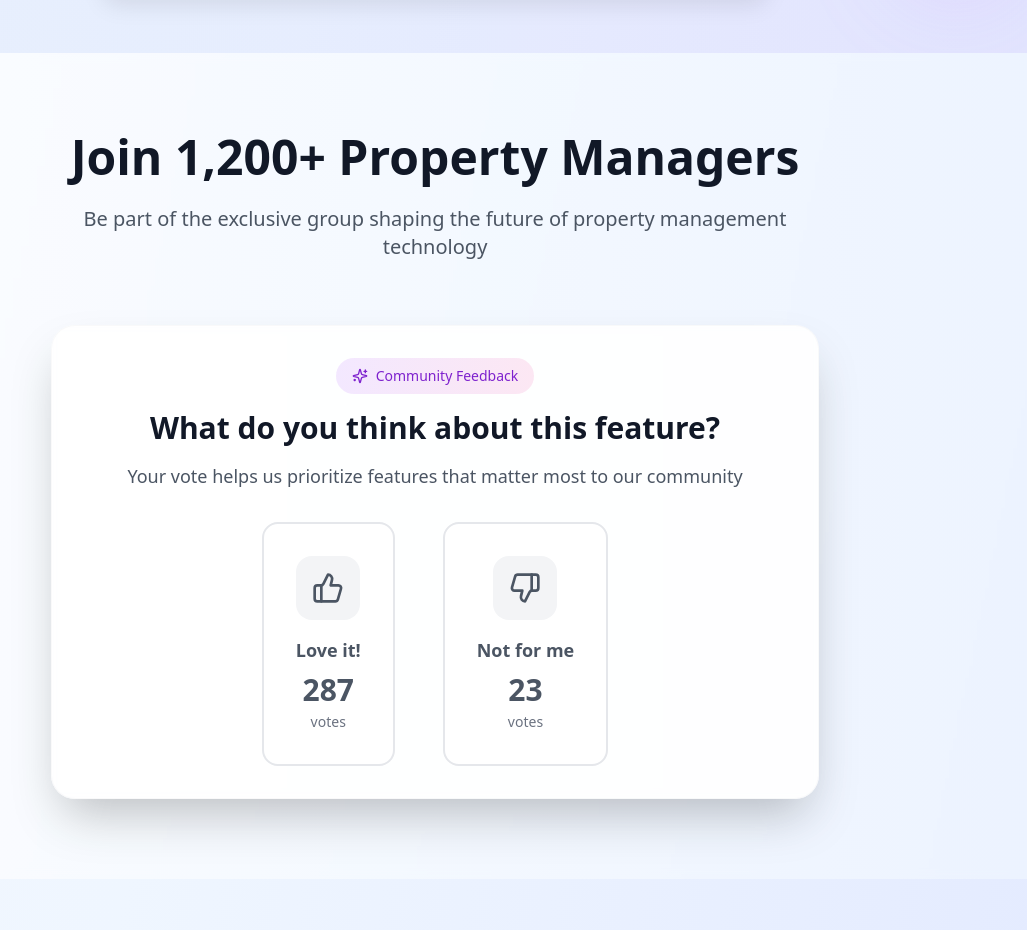
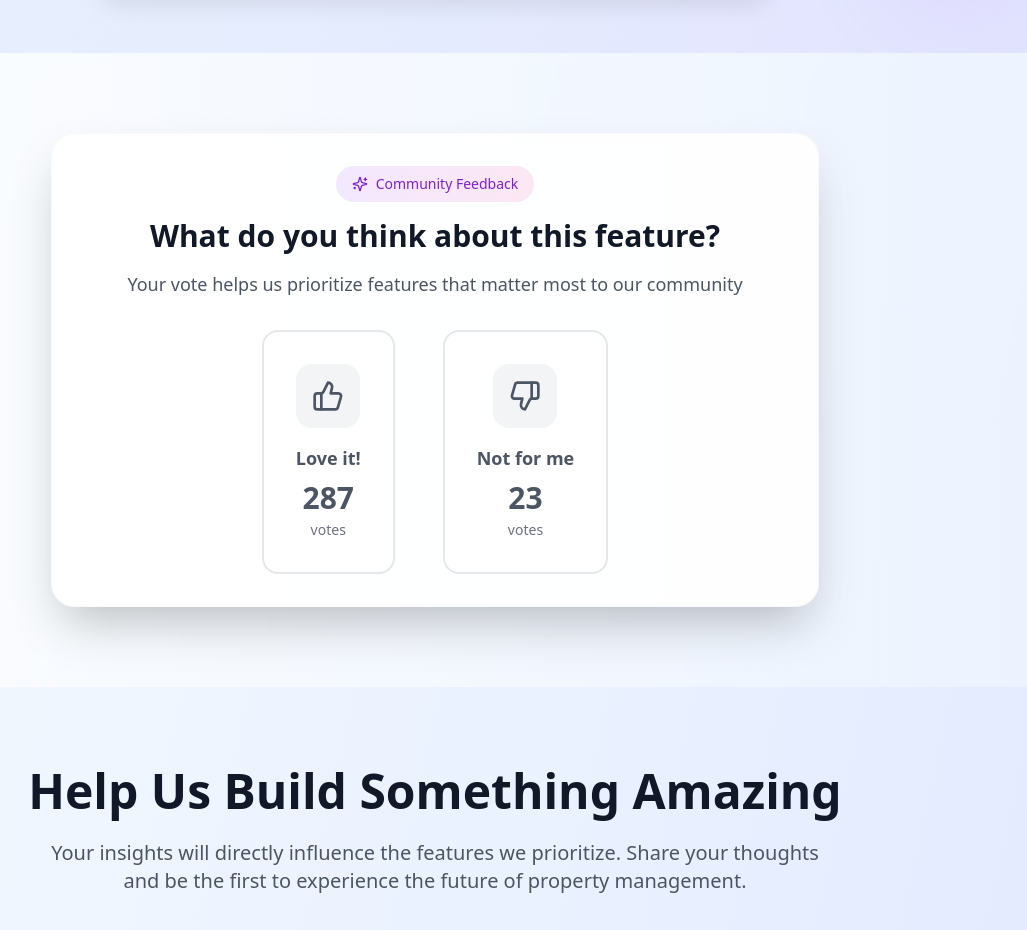
Before and after one commit to pablofondo/feature-feedback-flare, a React (Vite) app: page / in a window 1280 px wide. Shown: the part 3680-4610 px from the top of the page, without its empty margins (205-1232 px from the left). Built offline with nearby package versions, Linux system fonts and the light colour scheme.

Commit message:
Remove "Join 1,200+ Property Managers" section
Removed the "Join 1,200+ Property Managers" section from the landing page.

```diff
--- a/src/pages/Index.tsx
+++ b/src/pages/Index.tsx
@@ -178,18 +178,9 @@ const Index = () => {
       {/* Login CTA - Now positioned right after feature preview */}
       <LoginCTA />
 
-      {/* Social Proof & Voting */}
+      {/* Feature Voting */}
       <section className="py-20 px-4 sm:px-6 lg:px-8 bg-gradient-to-r from-white/70 to-blue-50/70 backdrop-blur-sm">
         <div className="max-w-7xl mx-auto">
-          <div className="text-center mb-16">
-            <h2 className="text-4xl md:text-5xl font-bold text-gray-900 mb-6">
-              Join 1,200+ Property Managers
-            </h2>
-            <p className="text-xl text-gray-600 max-w-3xl mx-auto mb-8">
-              Be part of the exclusive group shaping the future of property management technology
-            </p>
-          </div>
-
           <FeatureVoting />
         </div>
       </section>
```
